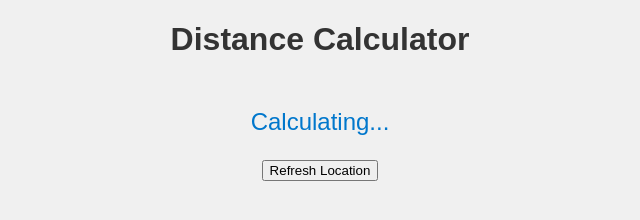
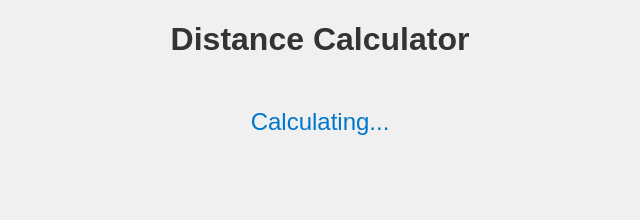
Before and after one commit to xredon/Geo, a plain HTML site: page index.html in a window 1280 px wide. Shown: the whole page, without its empty margins (320-960 px from the left). Drawn offline with Linux system fonts and the light colour scheme.

Commit message:
sense refresh

```diff
--- a/index.html
+++ b/index.html
@@ -9,7 +9,6 @@
     <h1>Distance Calculator</h1>
     <p id="distance">Calculating...</p>
     <p id="congratsMessage"></p>
-    <button id="refreshButton">Refresh Location</button>
 
     <script src="script.js"></script>
 </body>
```
